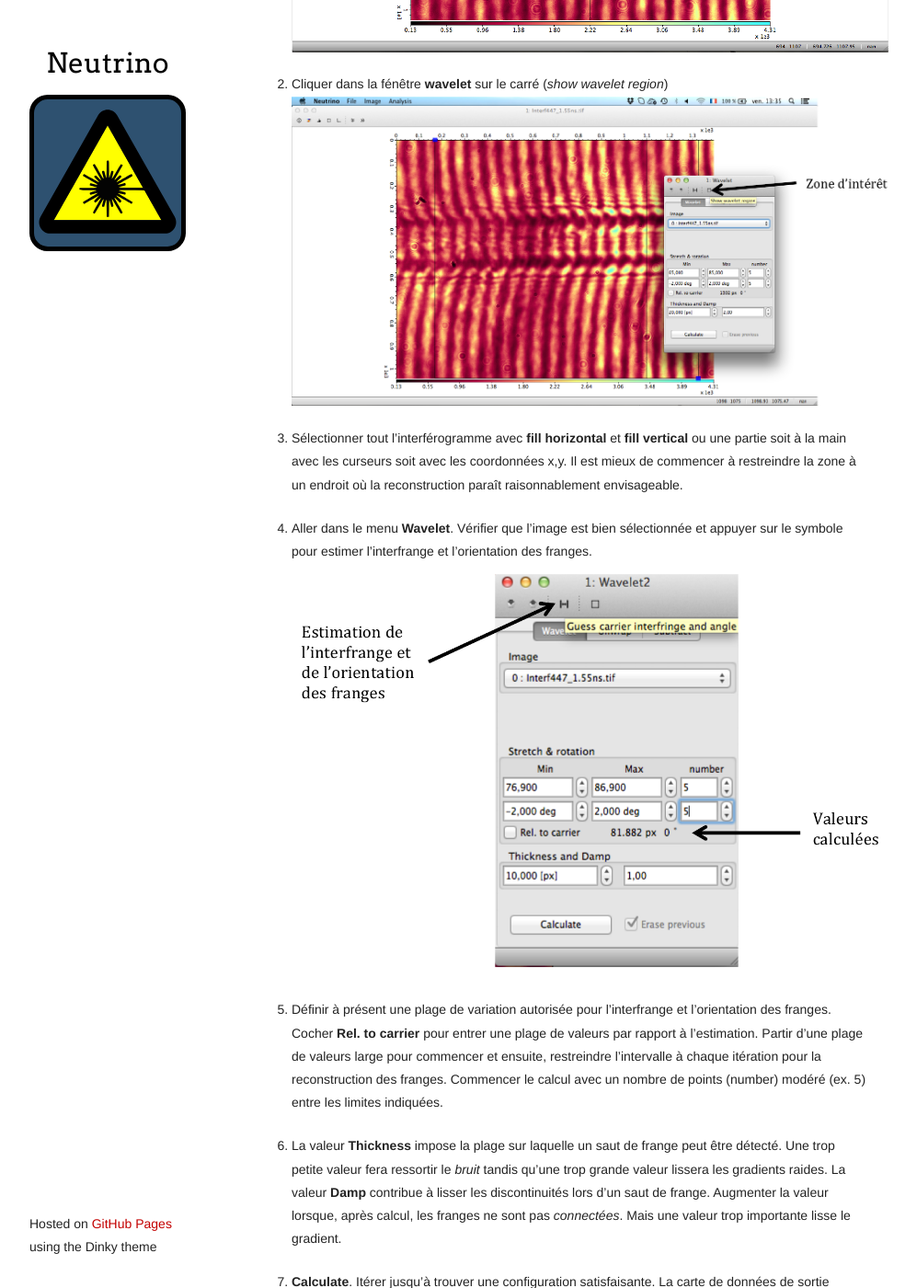
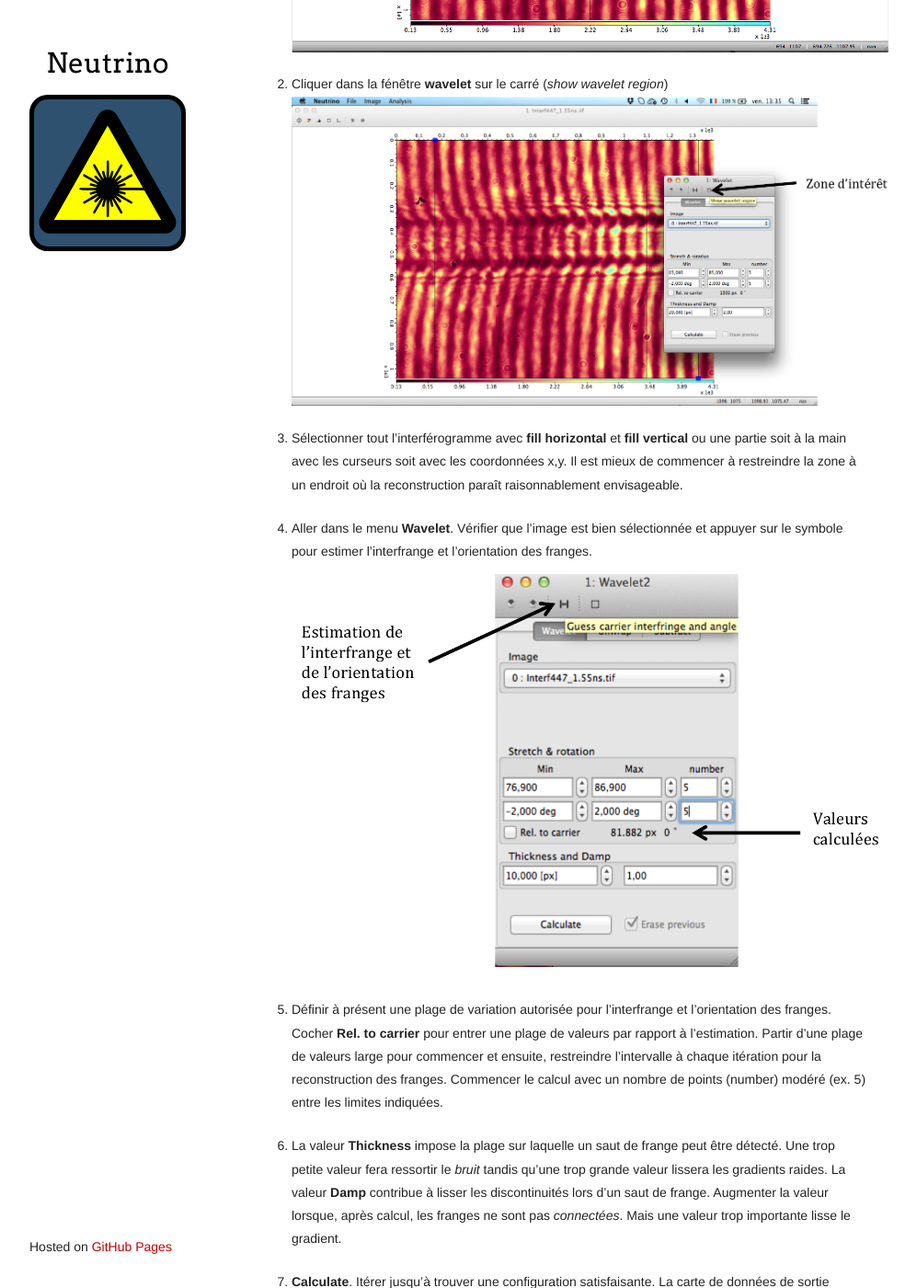
Before and after one commit to NeutrinoToolkit/Neutrino, a Jekyll site: the page built from tutorials/wavelet/wavelet-tutorial.md, in a window 1280 px wide and 1400 px high, scrolled down 564 px. Shown: the whole window at 92% size, without its empty margins (18-1015 px from the left). Built offline with Jekyll 4.4.1, drawn with Linux system fonts in a browser that asks for light colours.

Commit message:
* minor style fixes

```diff
--- a/_layouts/default.html
+++ b/_layouts/default.html
@@ -38,7 +38,7 @@
 	      {{ content }}
       </section>
       <footer>
-        <p><small>Hosted on <a href="https://pages.github.com">GitHub Pages</a> using the Dinky theme</small></p>
+        <p><small>Hosted on <a href="https://pages.github.com">GitHub Pages</a></small></p>
       </footer>
     </div>
     <!--[if !IE]><script>fixScale(document);</script><![endif]-->
--- a/stylesheets/styles.css
+++ b/stylesheets/styles.css
@@ -161,6 +161,12 @@
   vertical-align: middle;
   text-align: center;
   border: none;
+}
+
+/* alex */
+.center-image {
+	margin: 0 auto;
+	display: block;
 }
 
 /* Code blocks */
--- a/tutorials/wavelet/wavelet-tutorial.md
+++ b/tutorials/wavelet/wavelet-tutorial.md
@@ -54,7 +54,7 @@
 données !). Méthode : **Quality**. Puis, Calculate.
 Effectuer le calcul pour l’image et sa référence. Les donnés apparaissent dans
 la **Winlist** sous l’appellation **unwrap**...\\
-![img5](images/img5.png)
+![img5](images/img5.png){:width="40%;" : .center-image}
 
 2. Ensuite, aller dans **substract**. Deux solutions se présentent pour
 reconstruire la phase. Soit utiliser la référence expérimentale, soit générer une
```
